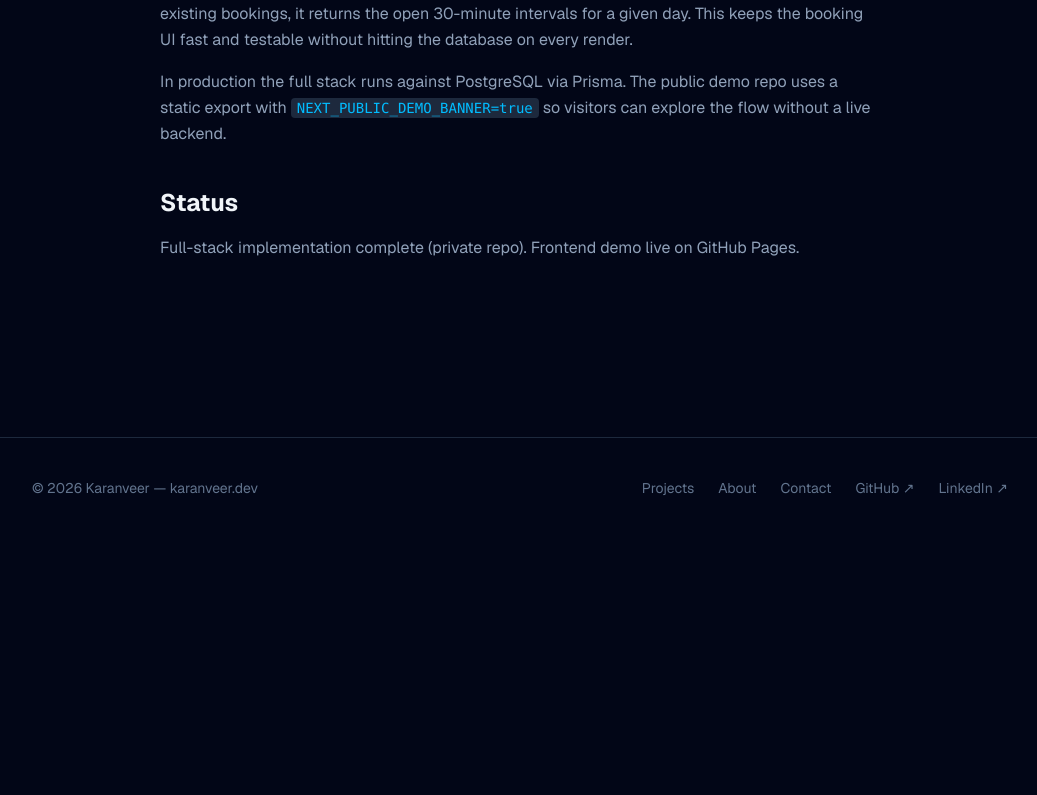
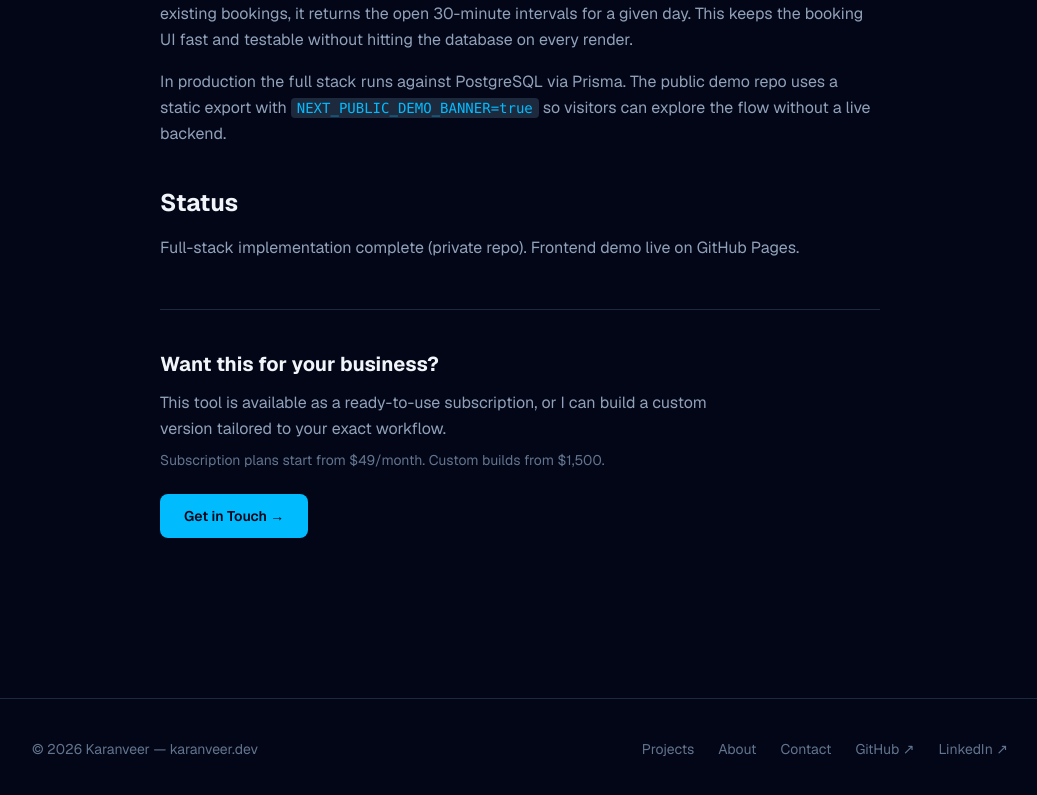
Before and after one commit to kkaranveer6/portfolio, a Next.js app: page /portfolio/projects/booking-system in a window 1280 px wide. Shown: the part 1242-2037 px from the top of the page, without its empty margins (120-1157 px from the left). Before the commit the page ends 1780 px from the top, so only its background shows below. Built offline with nearby package versions, Linux system fonts and the light colour scheme.

Commit message:
feat: add hire/subscribe CTA with pricing signal to project detail pages

```diff
--- a/app/projects/[slug]/page.tsx
+++ b/app/projects/[slug]/page.tsx
@@ -75,6 +75,24 @@ export default async function ProjectPage({ params }: Props) {
       )}
 
       <MDXContent source={content} />
+
+      {/* Hire / Subscribe CTA */}
+      <div className="mt-12 pt-10 border-t border-slate-800">
+        <h2 className="text-xl font-bold text-slate-100 mb-3">
+          Want this for your business?
+        </h2>
+        <p className="text-slate-400 leading-relaxed mb-2 max-w-xl">
+          This tool is available as a ready-to-use subscription, or I can build a
+          custom version tailored to your exact workflow.
+        </p>
+        <p className="text-slate-500 text-sm mb-6">Subscription plans start from $49/month. Custom builds from $1,500.</p>
+        <Link
+          href="/contact"
+          className="px-6 py-3 rounded-lg bg-sky-400 text-slate-950 font-semibold text-sm hover:bg-sky-300 transition-colors inline-block"
+        >
+          Get in Touch →
+        </Link>
+      </div>
     </div>
   )
 }
```
